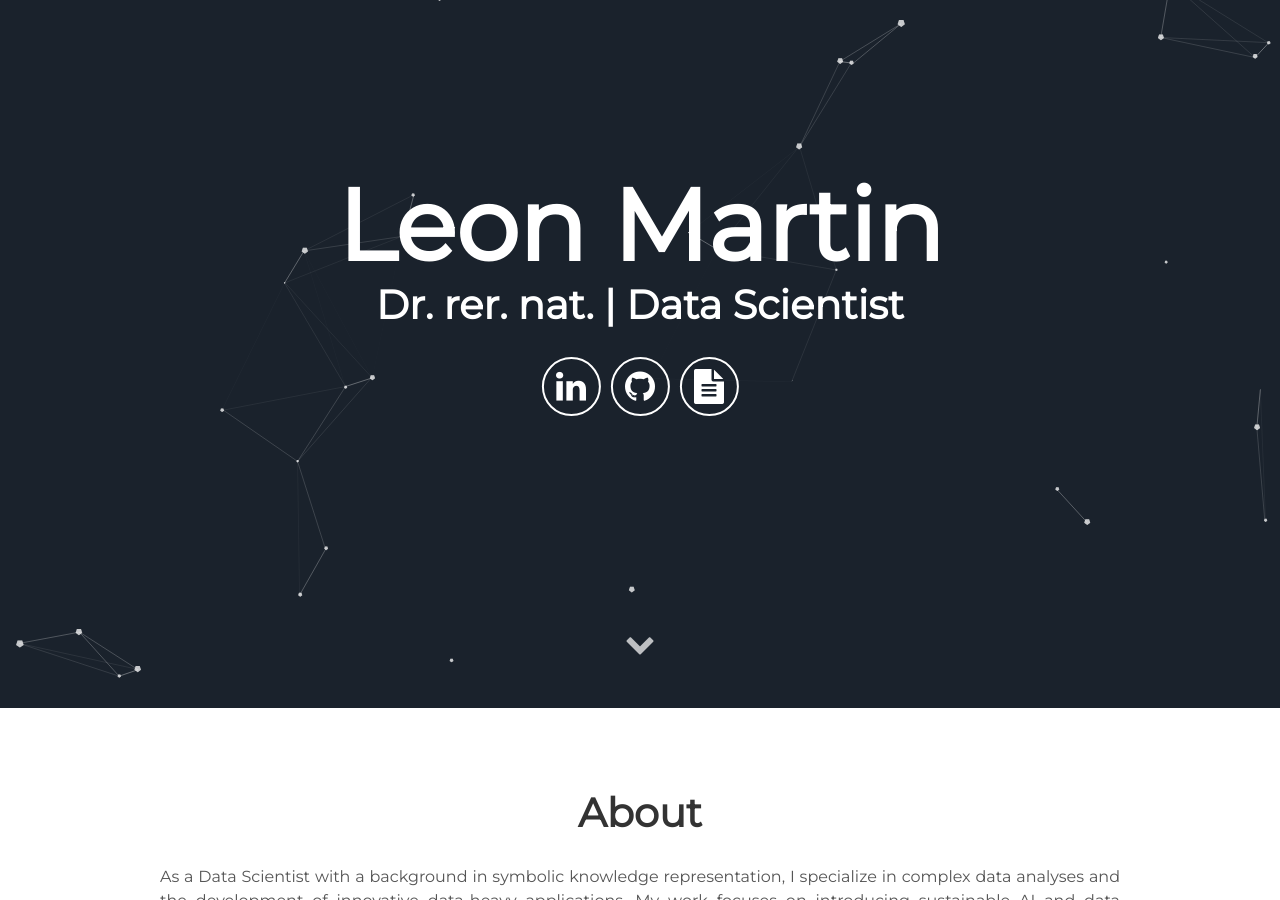
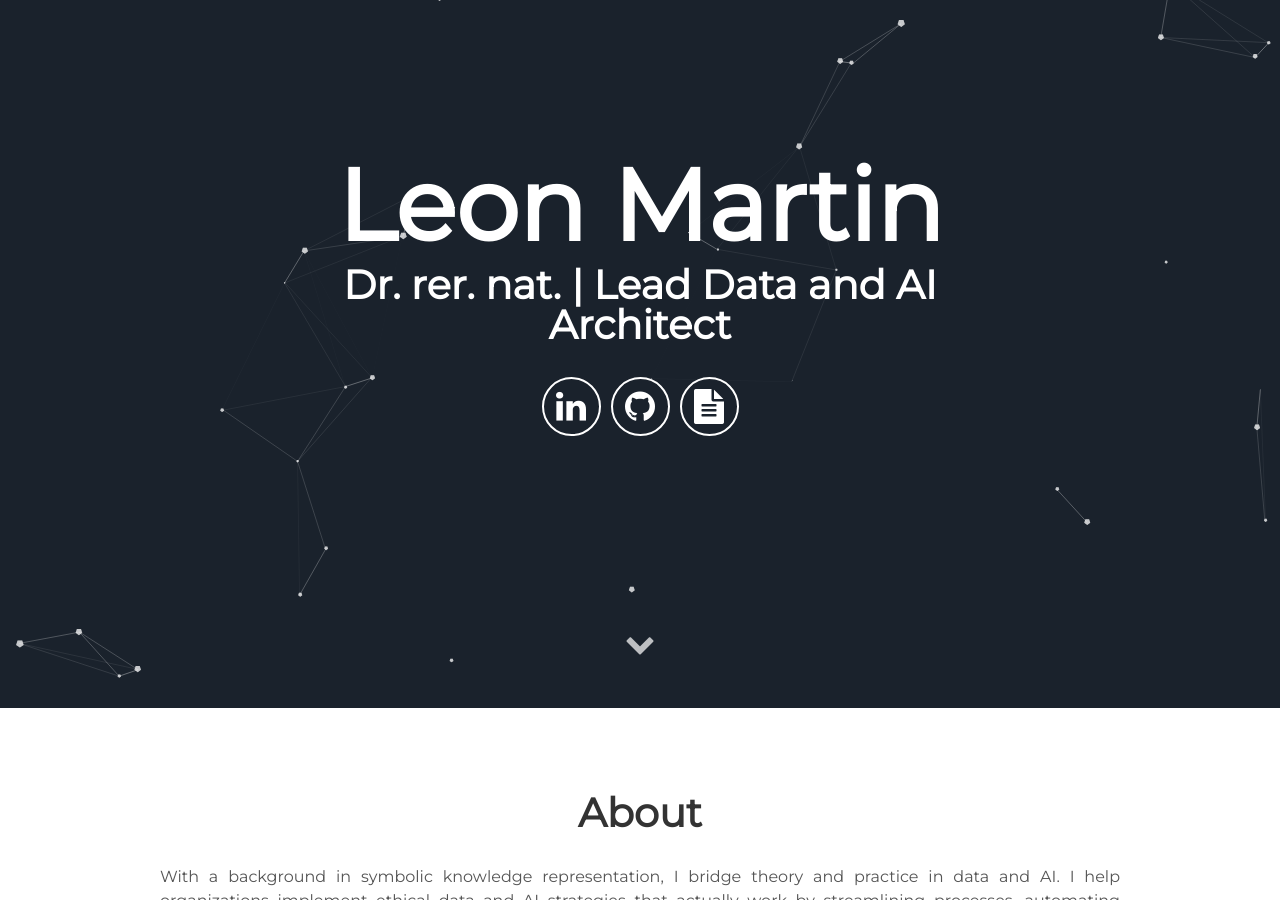
Before and after one commit to leonmartin/leonmartin.github.io, a Jekyll site: the page built from index.html, in a window 1280 px wide and 900 px high, scrolled down 192 px. Built offline with Jekyll 4.4.1, drawn with Linux system fonts in a browser that asks for light colours; some of the changed text lies outside the part shown.

Commit message:
Updated information

```diff
--- a/_config.yml
+++ b/_config.yml
@@ -4,7 +4,7 @@ description: This page contains links to my professional web appearances.
 
 # User settings
 username: Leon Martin
-user_description: As a Data Scientist with a background in symbolic knowledge representation, I specialize in complex data analyses and the development of innovative data-heavy applications. My work focuses on introducing sustainable AI and data strategies in companies, streamlining business processes, and generating value from data. I'm a firm believer in viewing ethical values as business values, taking an end-to-end approach, and recognizing the needs and perspectives of individual stakeholders.
-user_title: Dr. rer. nat. | Data Scientist
+user_description: With a background in symbolic knowledge representation, I bridge theory and practice in data and AI. I help organizations implement ethical data and AI strategies that actually work by streamlining processes, automating workflows, and turning isolated data into actionable insights. Having led several initiatives in this context (both in academia and industry), I've learned that the best solutions come from attending to the human role in the data lifecycle.
+user_title: Dr. rer. nat. | Lead Data and AI Architect
 
 exclude: ["package.json", "src", "node_modules"]
```
